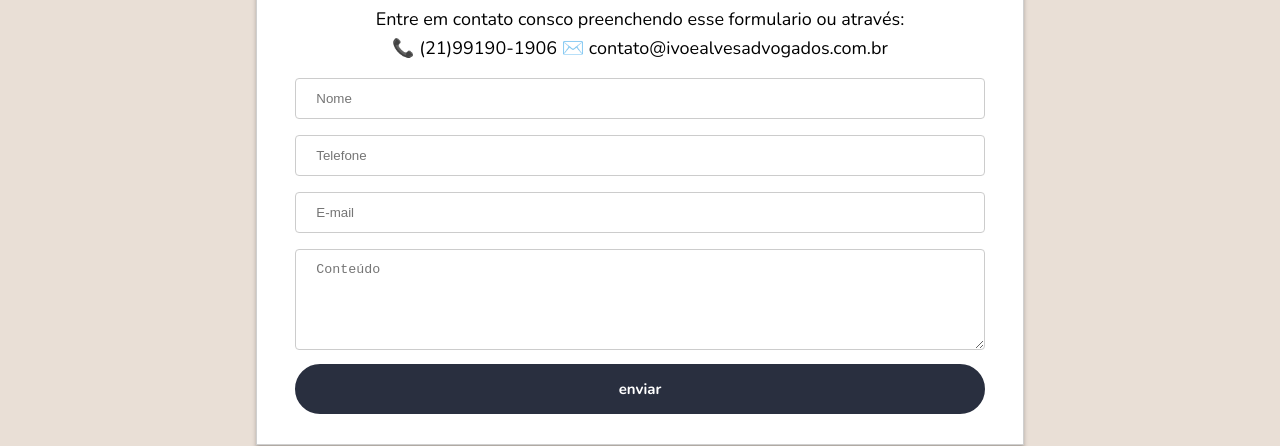
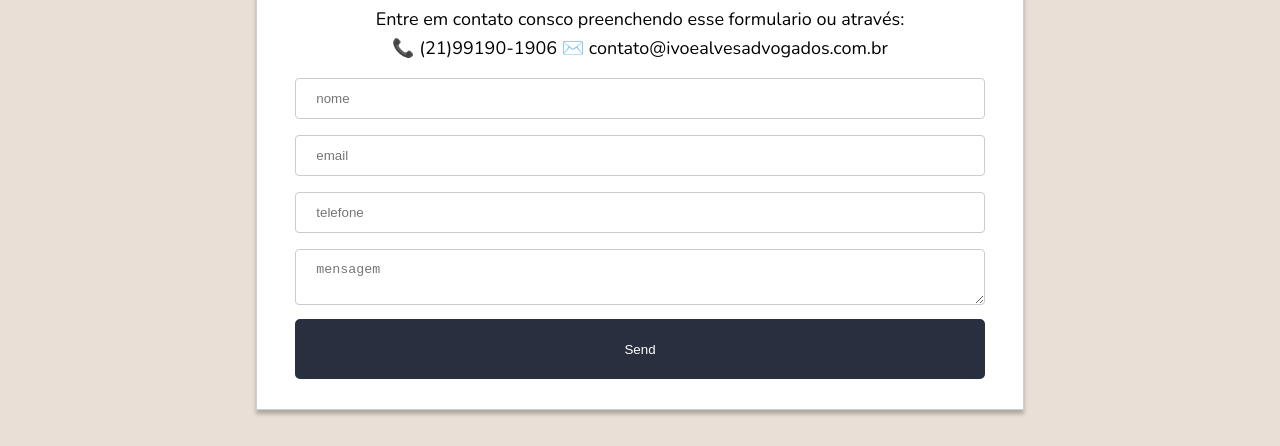
Before and after one commit to renatonascimento01/Advocacia, a Next.js app: page /contato in a window 1280 px wide. Shown: the part 187-633 px from the top of the page. Built offline with nearby package versions, Linux system fonts and the light colour scheme.

Commit message:
maldito email client side

```diff
--- a/package.json
+++ b/package.json
@@ -9,6 +9,7 @@
     "lint": "next lint"
   },
   "dependencies": {
+    "@emailjs/browser": "^3.7.0",
     "next": "12.3.0",
     "react": "18.2.0",
     "react-device-detect": "^2.2.2",
--- a/pages/contato.tsx
+++ b/pages/contato.tsx
@@ -3,13 +3,71 @@ import TextButton from "../components/TextButton";
 import InputText from "../components/InputText";
 import colors from "../styles/colors";
 import { isMobile as nextMobile } from "react-device-detect";
-import React, { useState, useEffect } from "react";
+import React, { useState, useEffect, useRef } from "react";
+import emailjs from "@emailjs/browser";
 
 export default function Contact() {
   const [isMobile, setIsMobile] = useState(false);
   useEffect(() => {
     setIsMobile(nextMobile);
   }, []);
+
+  const textareaInputStyle = {
+    width: "100%",
+    padding: "12px 20px",
+    margin: "8px 0",
+    display: "inline-block",
+    border: "1px solid #ccc",
+    borderRadius: "4px",
+    // boxSizing: "border-box",
+  };
+  const textInputStyle = {
+    width: "100%",
+    padding: "12px 20px",
+    margin: "8px 0",
+    display: "inline-block",
+    border: "1px solid #ccc",
+    borderRadius: "4px",
+    // boxSizing: "border-box",
+  };
+  const [isMouseHover, setIsMouseHover] = useState(false);
+  const textButtonStyle = {
+    width: "100%",
+    height: 60,
+    borderRadius: 5,
+    borderWidth: 2,
+    borderColor: colors.primary,
+    borderStyle: "solid",
+    display: "flex",
+    alignItems: "center",
+    justifyContent: "center",
+    backgroundColor: colors.primary,
+    opacity: isMouseHover ? 0.9 : 1,
+    cursor: "pointer",
+    transition: "background-color 300ms linear",
+    color: colors.white,
+  };
+  const form = useRef();
+  const sendEmail = (e) => {
+    e.preventDefault();
+
+    emailjs
+      .sendForm(
+        "service_xvaug0a",
+        "template_fr1dn5b",
+        form.current,
+        "2kP0e_0SC4btDY1UO"
+      )
+      .then(
+        (result: any) => {
+          console.log(result.text);
+        },
+        (error: any) => {
+          console.log(error.text);
+        }
+      );
+  };
+
   return (
     <div
       style={{
@@ -126,17 +184,52 @@ export default function Contact() {
             }}
           >
             <div>
-              <InputText placeholder="Nome" />
+              <form ref={form} onSubmit={sendEmail}>
+                <input
+                  type="text"
+                  name="name"
+                  style={textInputStyle}
+                  placeholder="nome"
+                />
+                <input
+                  type="email"
+                  name="email"
+                  style={textInputStyle}
+                  placeholder="email"
+                />
+                <input
+                  type="tel"
+                  name="phone"
+                  style={textInputStyle}
+                  placeholder="telefone"
+                />
+                <textarea
+                  name="message"
+                  style={textareaInputStyle}
+                  placeholder="mensagem"
+                />
+                <input
+                  type="submit"
+                  value="Send"
+                  style={textButtonStyle}
+                  onMouseEnter={() => setIsMouseHover(true)}
+                  onMouseLeave={() => setIsMouseHover(false)}
+                />
+              </form>
+
+              {/* <InputText placeholder="Nome" />
               <InputText placeholder="Telefone" />
               <InputText placeholder="E-mail" />
 
               <InputText type="textarea" placeholder="Conteúdo" />
+
               <TextButton
                 label="enviar"
                 width="100%"
                 height="50px"
                 borderRadius={30}
-              />
+                onClick={() => sendEmail()}
+              /> */}
             </div>
           </div>
         </div>
```
Also changed, not shown: 1 other file (tests, documents, lock files or other folders).
